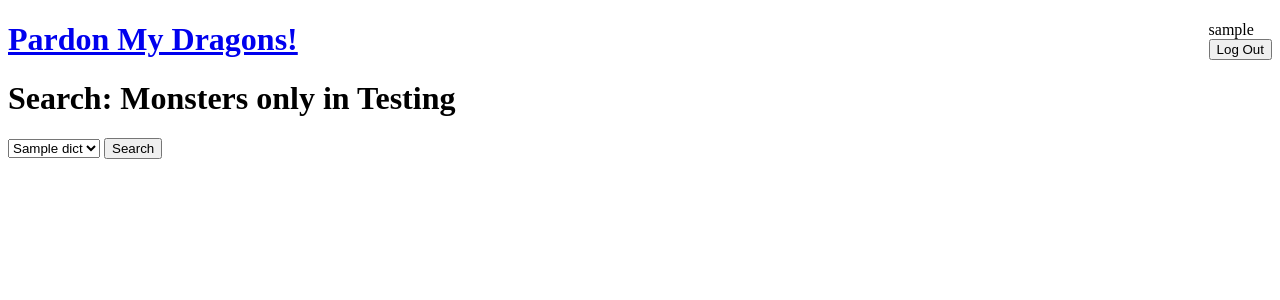
After one commit to sweetk/pardonmydragons, a Flask app: page /search in a window 1280 px wide. The commit adds this page. Shown: the top 300 px of the page. Run offline with Flask 2, Linux system fonts and the light colour scheme; the visitor is signed in with stand-in values (Sample User, id 1); tables that the repository leaves empty hold one stand-in row (values such as "Sample post"); a database or web service that is not in the repository returns one stand-in record (values such as "Sample title"); data that the repository does not hold is empty.

Commit message:
Added search function

```diff
--- a/main.py
+++ b/main.py
@@ -1,4 +1,4 @@
-from flask import Flask, request, redirect, render_template, session, flash
+from flask import Flask, request, redirect, render_template, session, flash, url_for
 from flask_sqlalchemy import SQLAlchemy
 from hashutils import make_pw_hash, check_pw_hash
 import requests, json
@@ -109,9 +109,22 @@ def charactercreation():
 
     return render_template('charactercreation.html')
 
+@app.route('/search', methods=['GET', 'POST'])
+def search():
+    if request.method == 'POST':
+        searchterm = request.form['searchterm']
+        return redirect(url_for('SRD', searchterm = searchterm))
+
+    response = requests.get("http://dnd5eapi.co/api/monsters")
+    content = response.json()
+
+    return render_template('search.html', content=content)
+
 @app.route('/SRD', methods=['GET'])
 def SRD():
-    response = requests.get("http://dnd5eapi.co/api/monsters/123.json")
+    searchterm = request.args['searchterm']
+
+    response = requests.get(searchterm)
     content = response.json()
 
     return render_template('SRD.html', content=content)
--- a/templates/base.html
+++ b/templates/base.html
@@ -11,10 +11,6 @@
                 width: 300px;
                 height: 200px;
             }
-            h3 {
-                text-align: center;
-            }
-
             table, th, td {
                 border: 1px solid black;
             }
--- /dev/null
+++ b/templates/search.html
@@ -0,0 +1,17 @@
+{% extends "base.html" %}
+
+{% block content %}
+
+<h1>Search: Monsters only in Testing</h1>
+<form action="/search" method="post">
+    <select name="searchterm">
+        {% for dict in content["results"] %}
+
+        <option value="{{dict['url']}}">{{dict['name']}}</option>
+
+        {% endfor %}
+    </select>
+  <input type="submit" value="Search">
+</form>
+
+{% endblock %}
```
